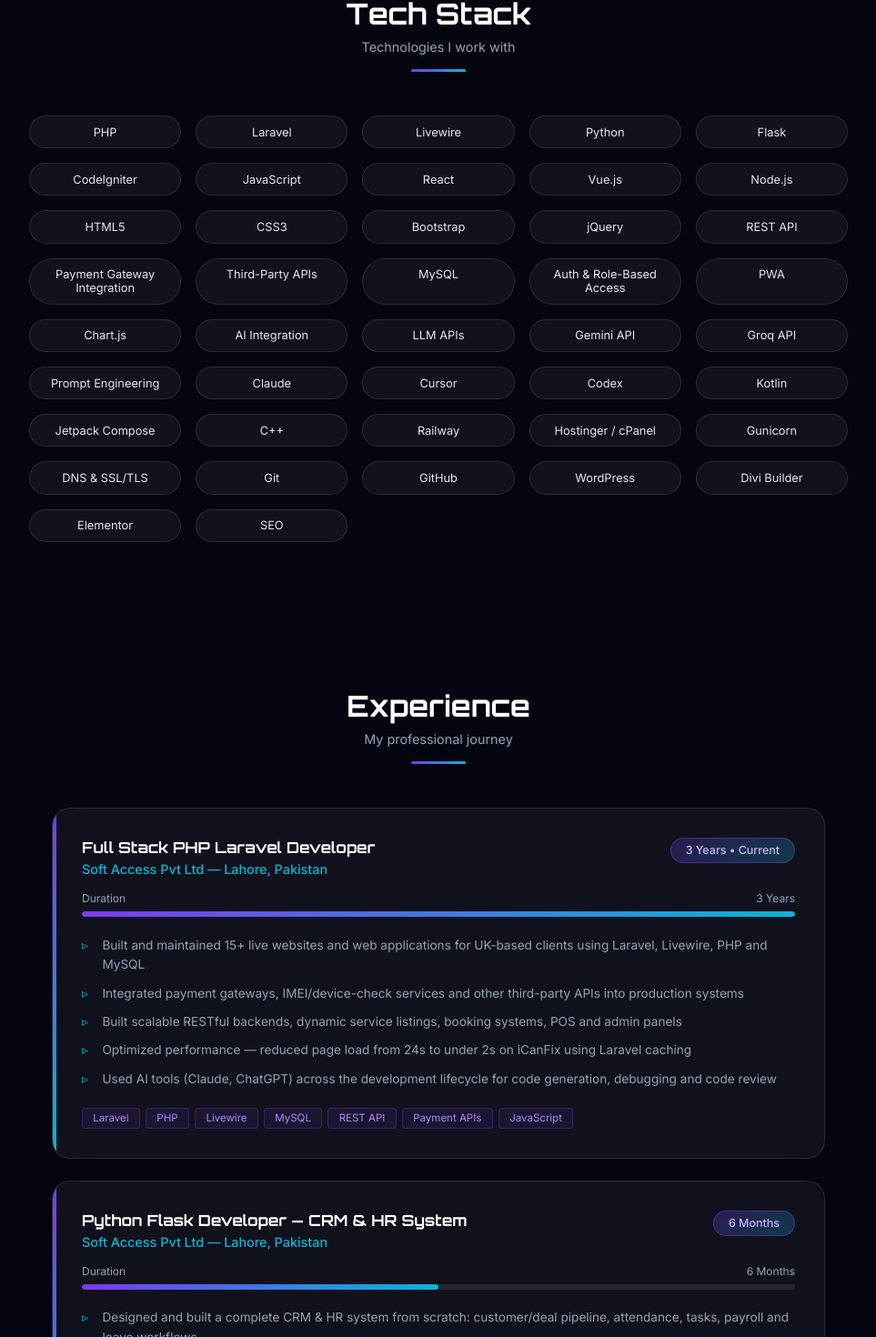
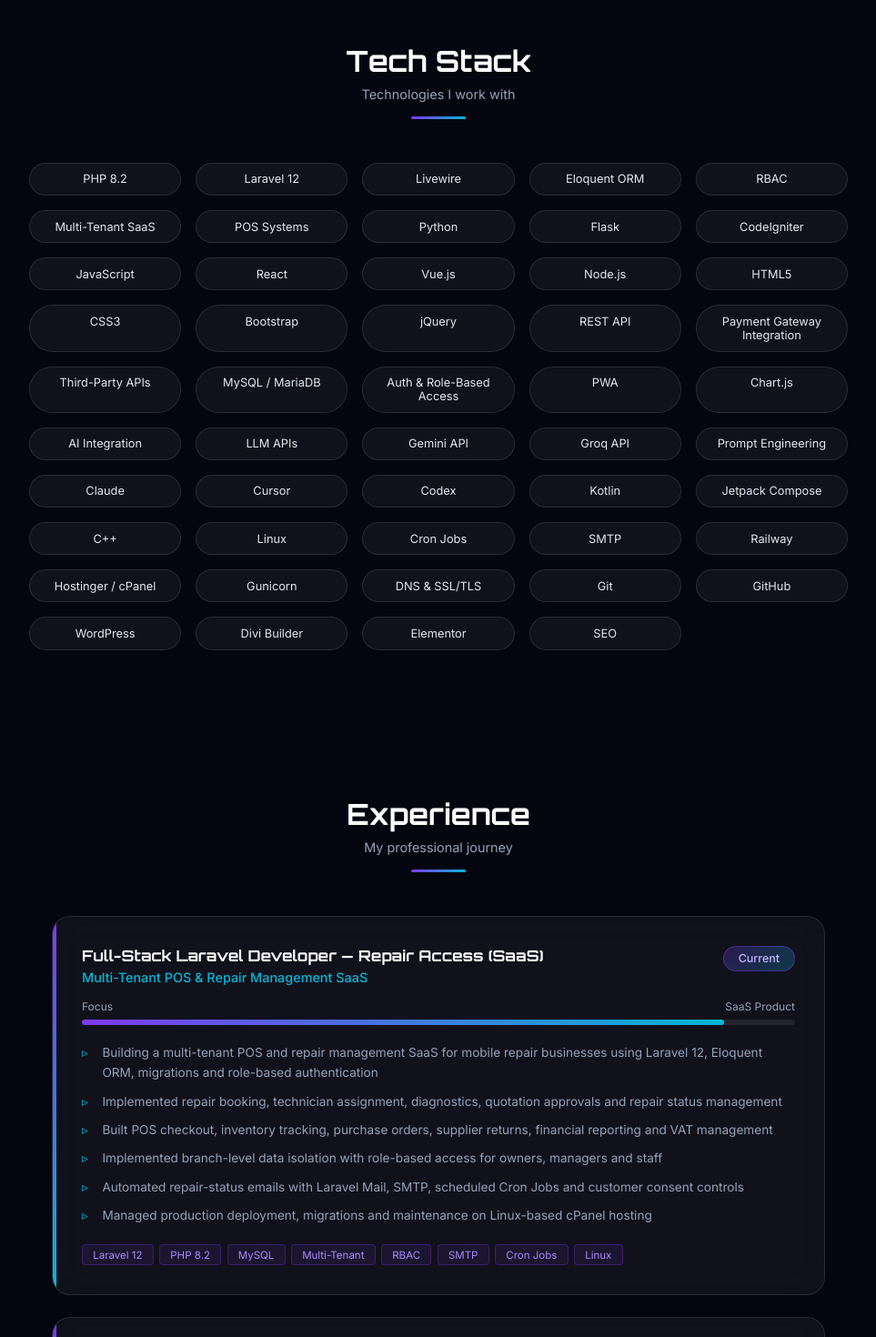
Before and after one commit to Shahidaumar1/Shahida-portfolio, a React (Create React App) app: page / in a window 1280 px wide. Shown: the part 1574-3044 px from the top of the page at 91% size, without its empty margins (158-1121 px from the left). Built offline with nearby package versions, Linux system fonts and the light colour scheme.

Commit message:
Add Repair Access SaaS project, update experience and CV

```diff
--- a/src/App.jsx
+++ b/src/App.jsx
@@ -101,19 +101,27 @@
 
   // ── SKILLS ──────────────────────────────────────────────────────────────────
   const skills = [
-    'PHP', 'Laravel', 'Livewire', 'Python', 'Flask', 'CodeIgniter',
+    'PHP 8.2', 'Laravel 12', 'Livewire', 'Eloquent ORM', 'RBAC', 'Multi-Tenant SaaS', 'POS Systems', 'Python', 'Flask', 'CodeIgniter',
     'JavaScript', 'React', 'Vue.js', 'Node.js', 'HTML5', 'CSS3', 'Bootstrap', 'jQuery',
     'REST API', 'Payment Gateway Integration', 'Third-Party APIs',
-    'MySQL', 'Auth & Role-Based Access', 'PWA', 'Chart.js',
+    'MySQL / MariaDB', 'Auth & Role-Based Access', 'PWA', 'Chart.js',
     'AI Integration', 'LLM APIs', 'Gemini API', 'Groq API', 'Prompt Engineering',
     'Claude', 'Cursor', 'Codex',
     'Kotlin', 'Jetpack Compose', 'C++',
-    'Railway', 'Hostinger / cPanel', 'Gunicorn', 'DNS & SSL/TLS', 'Git', 'GitHub',
+    'Linux', 'Cron Jobs', 'SMTP', 'Railway', 'Hostinger / cPanel', 'Gunicorn', 'DNS & SSL/TLS', 'Git', 'GitHub',
     'WordPress', 'Divi Builder', 'Elementor', 'SEO',
   ];
 
   // ── PROJECTS ─────────────────────────────────────────────────────────────────
   const projects = [
+    // Current SaaS project
+    {
+      icon: '🏪',
+      title: 'Repair Access — Multi-Tenant POS & Repair SaaS',
+      live: false,
+      desc: 'Multi-tenant POS and repair management SaaS for mobile phone repair businesses. Repair booking, technician assignment, quotation approvals, POS checkout, inventory, purchase orders, supplier returns, VAT and financial reports, branch-level data isolation with role-based access, and automated repair-status emails (Laravel Mail, SMTP, Cron Jobs). Currently in active development.',
+      tags: ['PHP 8.2', 'Laravel 12', 'MySQL', 'Multi-Tenant', 'RBAC', 'Blade', 'Linux', 'cPanel'],
+    },
     // Flagship
     {
       icon: '🧩',
@@ -257,6 +265,21 @@
   // ── EXPERIENCE ───────────────────────────────────────────────────────────────
   const experience = [
     {
+      role: 'Full-Stack Laravel Developer — Repair Access (SaaS)',
+      company: 'Multi-Tenant POS & Repair Management SaaS',
+      badge: 'Current',
+      label: 'Focus', value: 'SaaS Product', width: '90%',
+      points: [
+        'Building a multi-tenant POS and repair management SaaS for mobile repair businesses using Laravel 12, Eloquent ORM, migrations and role-based authentication',
+        'Implemented repair booking, technician assignment, diagnostics, quotation approvals and repair status management',
+        'Built POS checkout, inventory tracking, purchase orders, supplier returns, financial reporting and VAT management',
+        'Implemented branch-level data isolation with role-based access for owners, managers and staff',
+        'Automated repair-status emails with Laravel Mail, SMTP, scheduled Cron Jobs and customer consent controls',
+        'Managed production deployment, migrations and maintenance on Linux-based cPanel hosting',
+      ],
+      tech: ['Laravel 12', 'PHP 8.2', 'MySQL', 'Multi-Tenant', 'RBAC', 'SMTP', 'Cron Jobs', 'Linux'],
+    },
+    {
       role: 'Full Stack PHP Laravel Developer',
       company: 'Soft Access Pvt Ltd — Lahore, Pakistan',
       badge: '3 Years • Current',
@@ -385,7 +408,7 @@
           </div>
           <div className="about-text">
             <h2>Hello, I'm Shahida 👋</h2>
-            <p>Full Stack Developer with 3+ years of professional experience in PHP Laravel, Python Flask, React and AI/LLM integrations. I own products end-to-end — from backend architecture and REST/third-party API integration to deployment, security and post-launch support.</p>
+            <p>Full Stack Developer with 3+ years of professional experience in PHP Laravel, Python Flask, React and AI/LLM integrations. I own products end-to-end, including a multi-tenant POS &amp; repair management SaaS (Repair Access) — from backend architecture and REST/third-party API integration to deployment, security and post-launch support.</p>
             <p>I've delivered 15+ live production projects for UK-based clients, built a complete CRM &amp; HR platform solo (role-based auth, PWA, live on Railway), cut a client site's load time from 24s to under 2s, and built AI apps using Gemini and Groq APIs. I work daily in English with international clients.</p>
             <div className="about-stats">
               <div className="stat"><div className="stat-num">3+</div><div className="stat-label">Years Exp</div></div>
```
